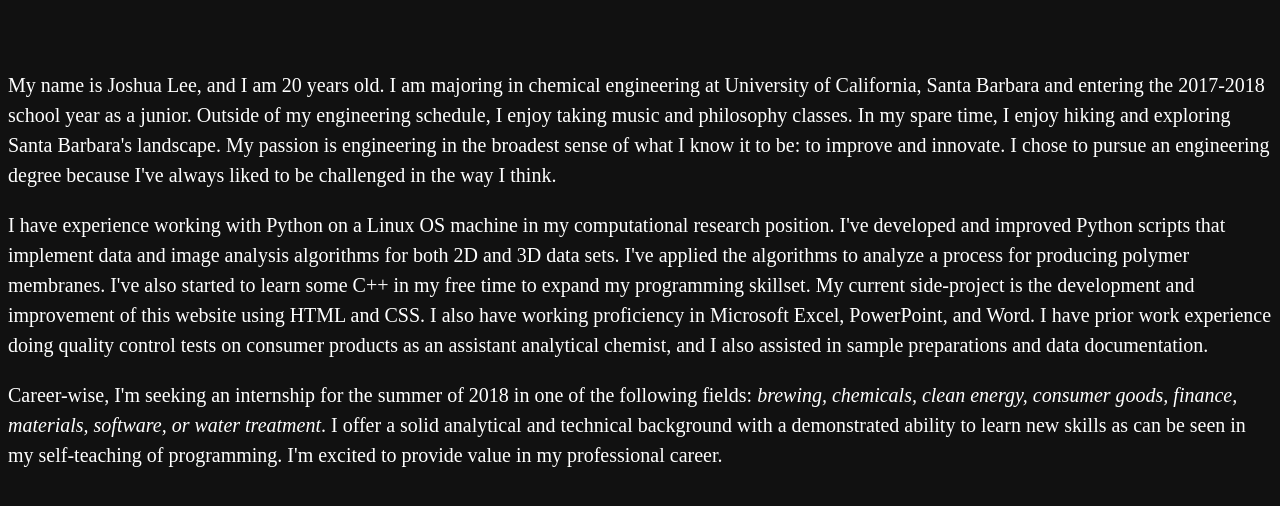
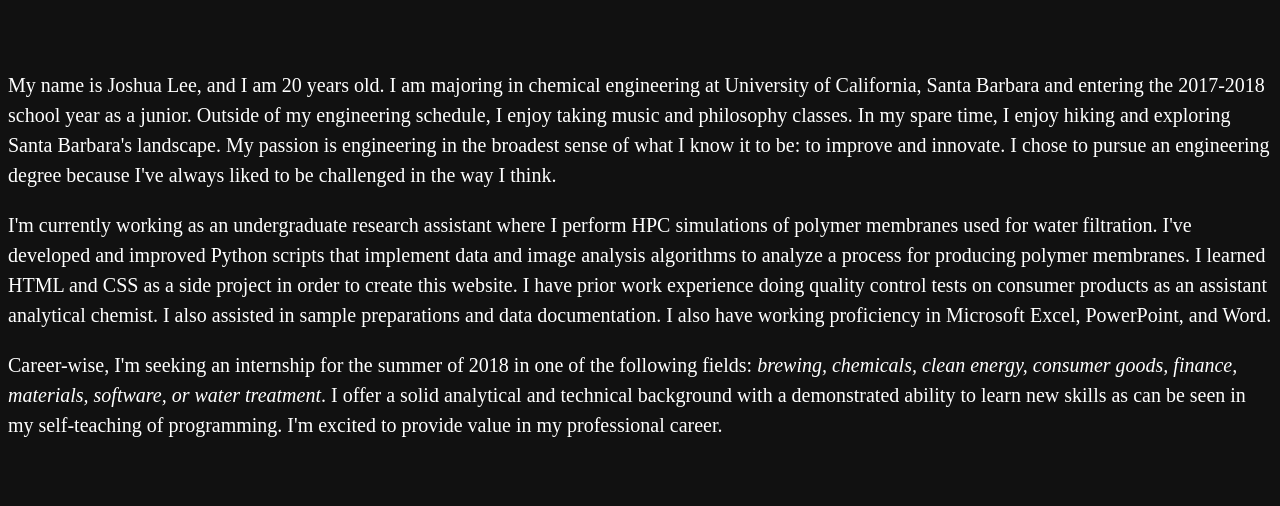
Before and after one commit to 1996leejoshua/1996leejoshua.github.io, a Jekyll site: the page built from index.html, in a window 1280 px wide and 900 px high, scrolled down 1613 px, cut to the strip 46-556 px from the top of the window. Shown: the top 506 px of the strip. Built offline with Jekyll 4.4.1, drawn with Linux system fonts in a browser that asks for light colours.

Commit message:
Update index.html

```diff
--- a/index.html
+++ b/index.html
@@ -34,7 +34,7 @@
 				My name is Joshua Lee, and I am 20 years old. I am majoring in chemical engineering at University of California, Santa Barbara and entering the 2017-2018 school year as a junior. Outside of my engineering schedule, I enjoy taking music and philosophy classes. In my spare time, I enjoy hiking and exploring Santa Barbara's landscape. My passion is engineering in the broadest sense of what I know it to be: to improve and innovate. I chose to pursue an engineering degree because I've always liked to be challenged in the way I think.
 			</p>
 			<p>
-				I have experience working with Python on a Linux OS machine in my computational research position. I've developed and improved Python scripts that implement data and image analysis algorithms for both 2D and 3D data sets. I've applied the algorithms to analyze a process for producing polymer membranes. I've also started to learn some C++ in my free time to expand my programming skillset. My current side-project is the development and improvement of this website using HTML and CSS. I also have working proficiency in Microsoft Excel, PowerPoint, and Word. I have prior work experience doing quality control tests on consumer products as an assistant analytical chemist, and I also assisted in sample preparations and data documentation.
+				I'm currently working as an undergraduate research assistant where I perform HPC simulations of polymer membranes used for water filtration. I've developed and improved Python scripts that implement data and image analysis algorithms to analyze a process for producing polymer membranes. I learned HTML and CSS as a side project in order to create this website. I have prior work experience doing quality control tests on consumer products as an assistant analytical chemist. I also assisted in sample preparations and data documentation. I also have working proficiency in Microsoft Excel, PowerPoint, and Word.
 			</p>
 			<p>
 				Career-wise, I'm seeking an internship for the summer of 2018 in one of the following fields: <i>brewing, chemicals, clean energy, consumer goods, finance, materials, software, or water treatment</i>. I offer a solid analytical and technical background with a demonstrated ability to learn new skills as can be seen in my self-teaching of programming. I'm excited to provide value in my professional career.
```
